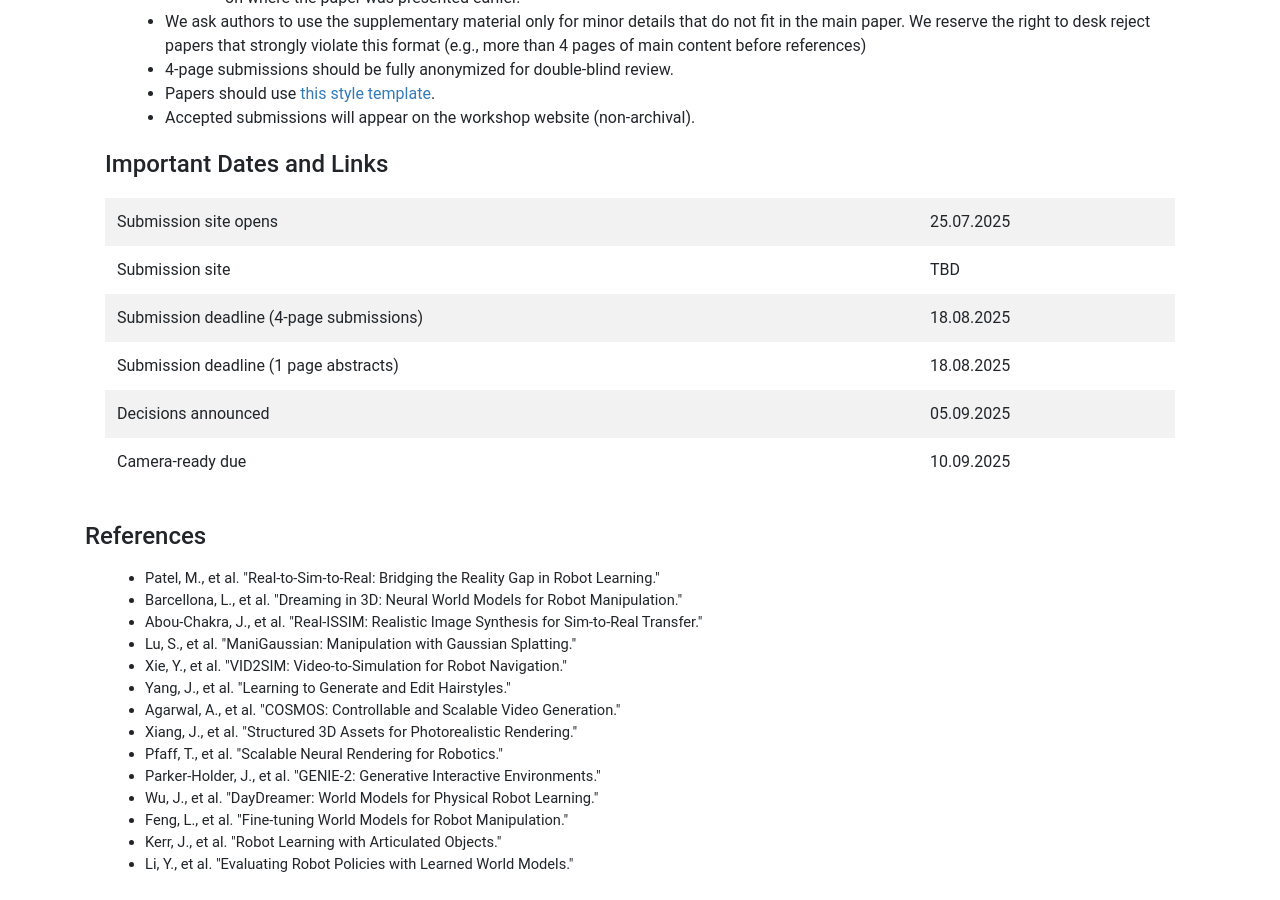
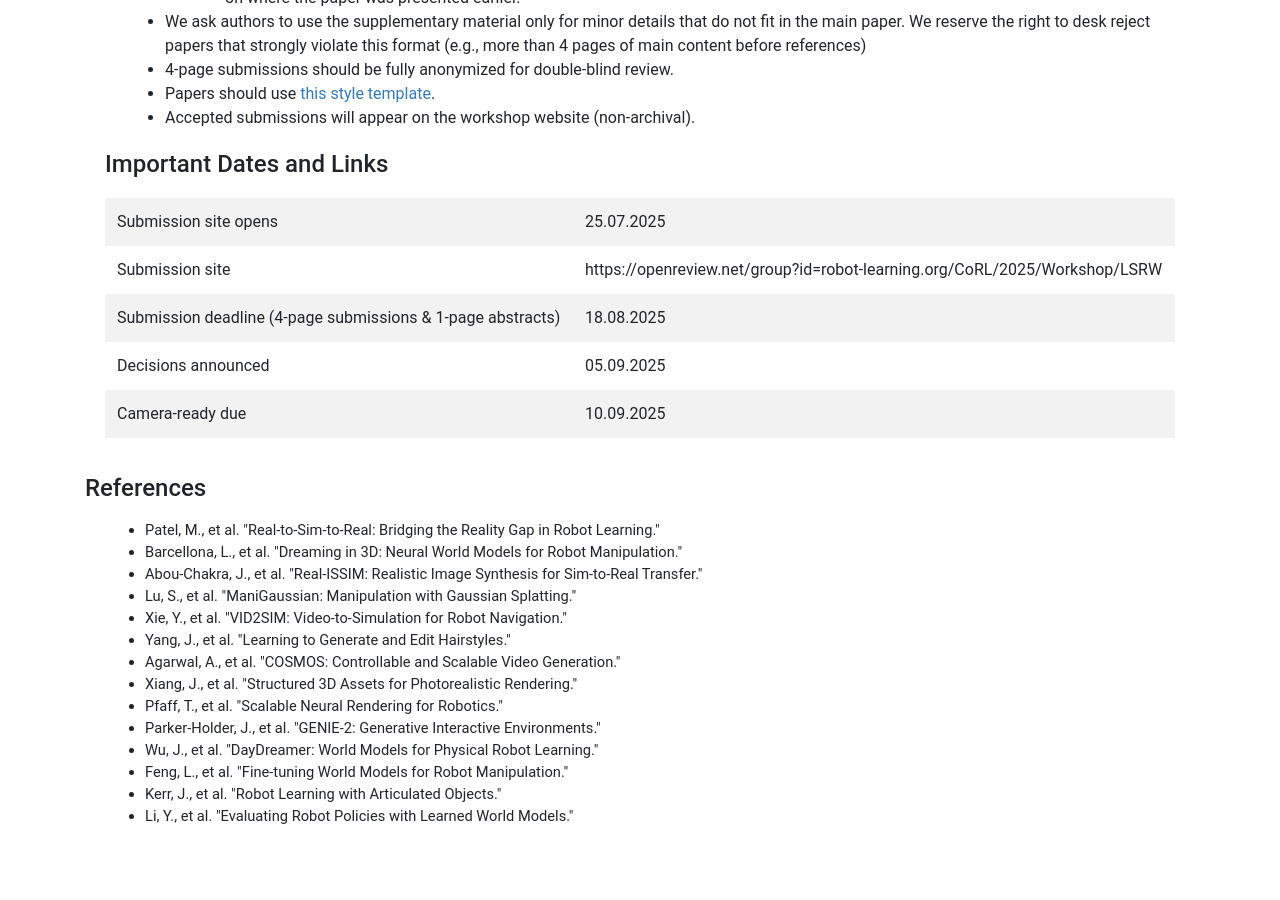
Before and after one commit to simulatingrobotworlds/simulatingrobotworlds.github.io, a Jekyll site: the page built from submit.html, in a window 1280 px wide and 900 px high, scrolled down 915 px. Built offline with Jekyll 4.4.1, drawn with Linux system fonts in a browser that asks for light colours; nearby versions of some CDN libraries.

Commit message:
Add link

```diff
--- a/submit.html
+++ b/submit.html
@@ -54,14 +54,10 @@ layout: default
     </tr>
     <tr>
       <td>Submission site</td>
-      <td>TBD</td>
+      <td>https://openreview.net/group?id=robot-learning.org/CoRL/2025/Workshop/LSRW</td>
     </tr>
     <tr>
-      <td>Submission deadline (4-page submissions)</td>
-      <td>18.08.2025</td>
-    </tr>
-    <tr>
-      <td>Submission deadline (1 page abstracts)</td>
+      <td>Submission deadline (4-page submissions & 1-page abstracts)</td>
       <td>18.08.2025</td>
     </tr>
     <tr>
```
